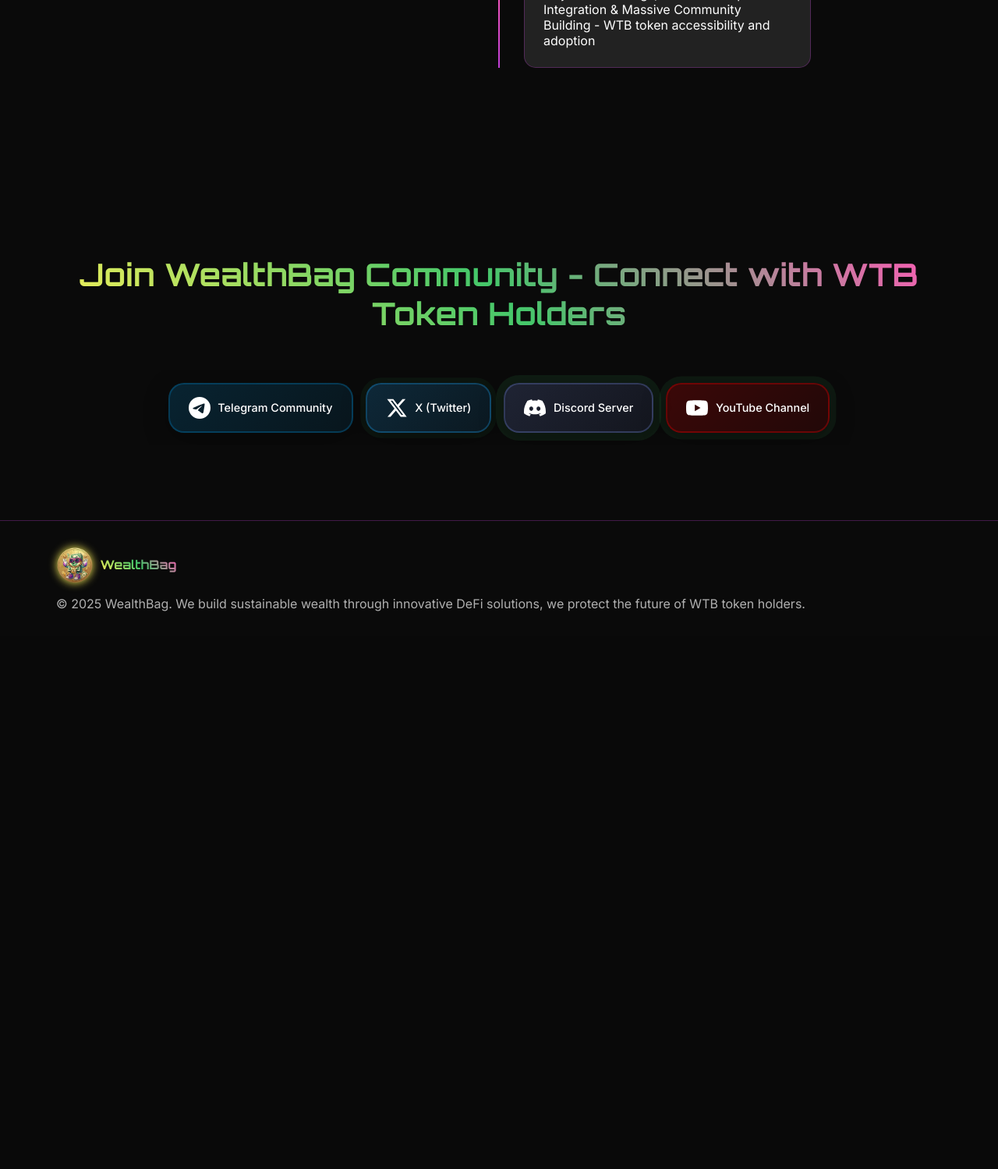
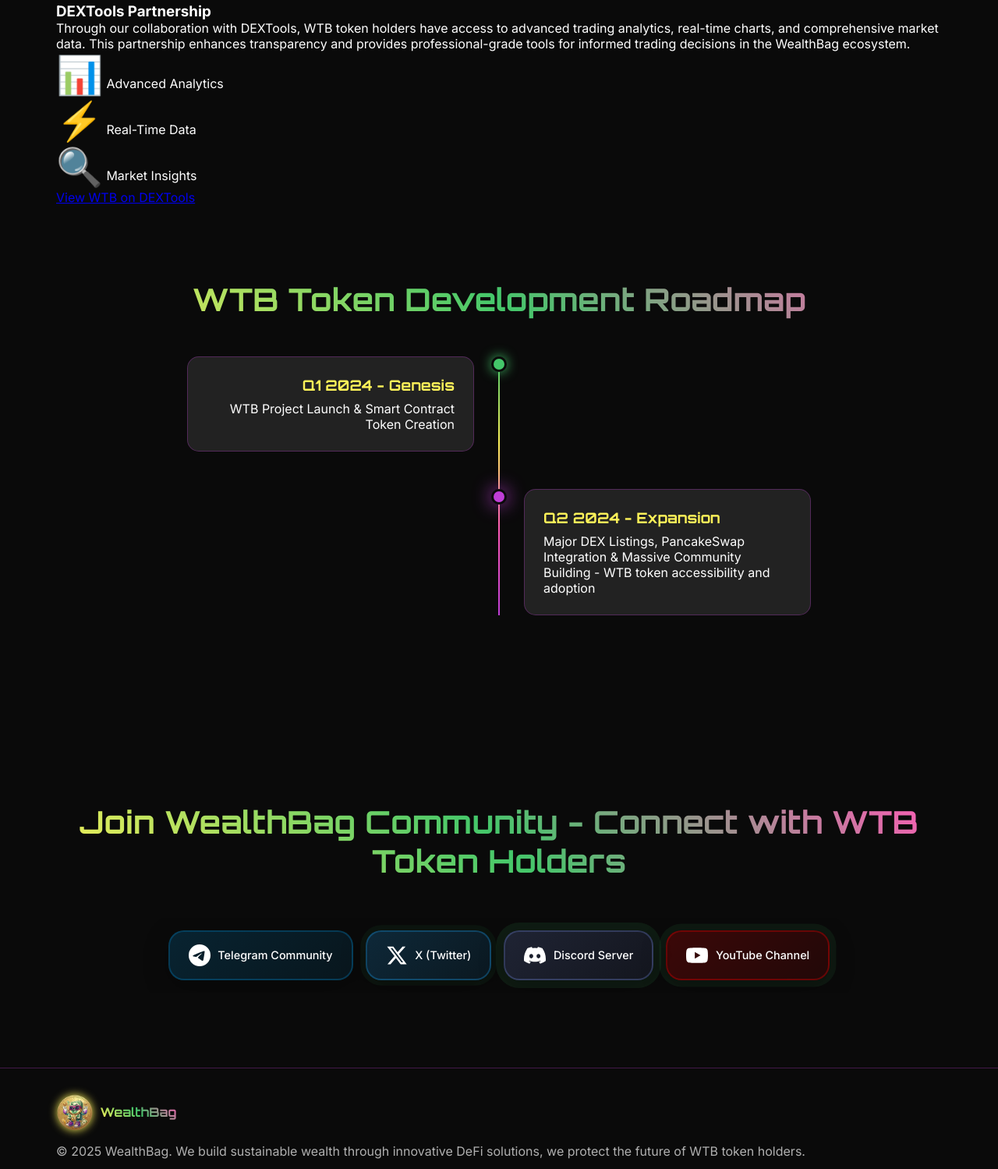
Before and after one commit to Vincenzo-Pennacchio/wtb-website, a PHP site: page / in a window 1280 px wide. Shown: the part 5001-6500 px from the top of the page at 78% size. Before the commit the page ends 5785 px from the top, so only its background shows below. Run offline with PHP 8.4, Linux system fonts and the light colour scheme.

Commit message:
Add collaborations section with DEXTools partnership details

```diff
--- a/index.php
+++ b/index.php
@@ -158,6 +158,7 @@
           <a href="#about" class="nav-link" onclick="closeMobileMenu()" role="menuitem" aria-label="Go to About WealthBag section">About</a>
           <a href="#tokenomics" class="nav-link" onclick="closeMobileMenu()" role="menuitem" aria-label="Go to WTB Tokenomics section">Tokenomics</a>
           <a href="#chart" class="nav-link" onclick="closeMobileMenu()" role="menuitem" aria-label="Go to WTB Price Chart section">Chart</a>
+          <a href="#collaborations" class="nav-link" onclick="closeMobileMenu()" role="menuitem" aria-label="Go to WTB Collaborations section">Collaborations</a>
           <a href="#roadmap" class="nav-link" onclick="closeMobileMenu()" role="menuitem" aria-label="Go to WTB Creation roadmap section">WTB Creation</a>
           <a href="#contact" class="nav-link" onclick="closeMobileMenu()" role="menuitem" aria-label="Go to Contact and community section">Contact</a>
         </div>
@@ -395,6 +396,55 @@
       </div>
     </section>
 
+    <!-- Collaborations Section -->
+    <section id="collaborations" class="collaborations-section" itemscope itemtype="https://schema.org/Partnership" aria-labelledby="collaborations-heading">
+      <div class="container">
+        <h2 id="collaborations-heading" class="section-title" itemprop="name">WealthBag Strategic Collaborations</h2>
+        <div class="collaborations-content">
+          <div class="collaboration-intro">
+            <p>WealthBag is proud to collaborate with leading DeFi platforms and tools to provide our community with the best trading experience and analytics for WTB token.</p>
+          </div>
+
+          <div class="collaboration-partners" role="region" aria-label="WealthBag strategic partners and collaborations">
+            <div class="partner-card" itemscope itemtype="https://schema.org/Organization">
+              <div class="partner-logo">
+                <img src="assets/img/collab-img/Brand_DEXTools_Dark.png" alt="DEXTools - Advanced DeFi analytics and trading platform partner of WealthBag" itemprop="logo" loading="lazy">
+              </div>
+              <div class="partner-info">
+                <h3 itemprop="name">DEXTools Partnership</h3>
+                <p itemprop="description">
+                  Through our collaboration with DEXTools, WTB token holders have access to advanced trading analytics,
+                  real-time charts, and comprehensive market data. This partnership enhances transparency and provides
+                  professional-grade tools for informed trading decisions in the WealthBag ecosystem.
+                </p>
+                <div class="partner-features">
+                  <div class="feature-item">
+                    <span class="feature-icon">📊</span>
+                    <span>Advanced Analytics</span>
+                  </div>
+                  <div class="feature-item">
+                    <span class="feature-icon">⚡</span>
+                    <span>Real-Time Data</span>
+                  </div>
+                  <div class="feature-item">
+                    <span class="feature-icon">🔍</span>
+                    <span>Market Insights</span>
+                  </div>
+                </div>
+                <a href="https://www.dextools.io/app/en/bnb/pair-explorer/0xd818e883071e29a9c8ef45b98519eeb813b5423f"
+                   target="_blank"
+                   rel="noopener noreferrer"
+                   class="partner-link"
+                   aria-label="View WTB token on DEXTools platform">
+                  View WTB on DEXTools
+                </a>
+              </div>
+            </div>
+          </div>
+        </div>
+      </div>
+    </section>
+
     <!-- Roadmap Section -->
     <section id="roadmap" class="roadmap-section" itemscope itemtype="https://schema.org/Plan" aria-labelledby="roadmap-heading">
       <div class="container">
```
